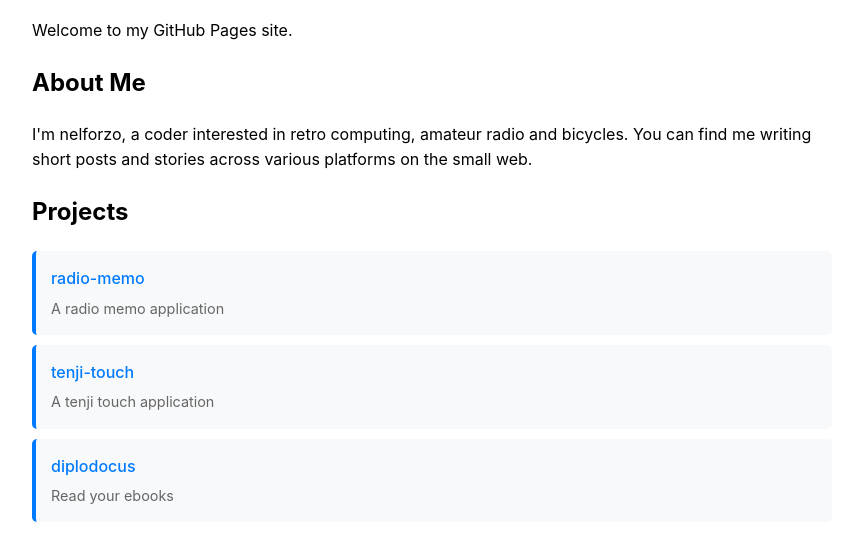
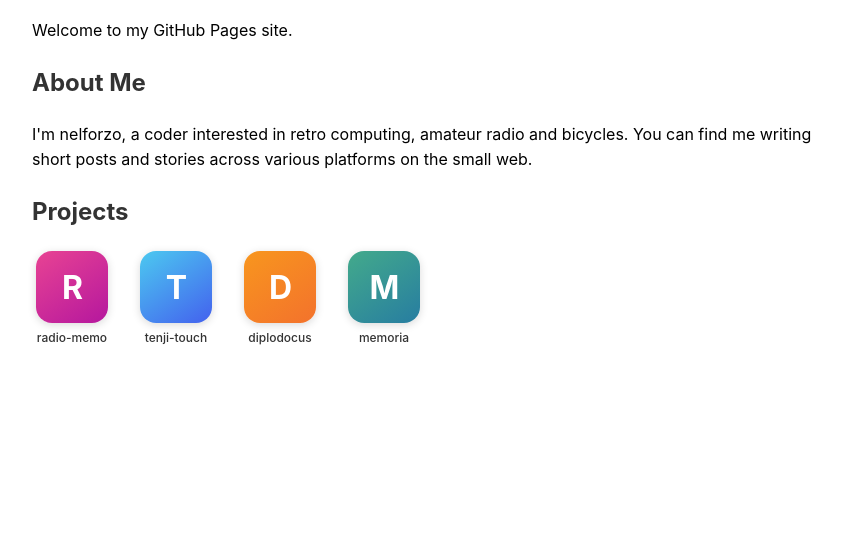
Before and after one commit to nelforzo/nelforzo.github.io, a plain HTML site: page index.html in a window 1280 px wide. Shown: the part 108-668 px from the top of the page, without its empty margins (208-1050 px from the left). Drawn offline with Linux system fonts and the light colour scheme.

Commit message:
Restyle projects as iOS-style app icons
Co-Authored-By: Claude Sonnet 4.6 <noreply@anthropic.com>

```diff
--- a/index.html
+++ b/index.html
@@ -17,30 +17,59 @@
             border-bottom: 2px solid #eee;
             padding-bottom: 10px;
         }
-        .directory {
+        h2 {
+            color: #333;
+        }
+        .app-grid {
             list-style: none;
             padding: 0;
+            display: flex;
+            flex-wrap: wrap;
+            gap: 24px;
+            margin: 20px 0;
         }
-        .directory li {
-            margin: 10px 0;
-            padding: 15px;
-            background: #f8f9fa;
-            border-radius: 5px;
-            border-left: 4px solid #007bff;
+        .app-grid li {
+            display: flex;
+            flex-direction: column;
+            align-items: center;
+            width: 80px;
         }
-        .directory a {
+        .app-grid a {
+            display: flex;
+            flex-direction: column;
+            align-items: center;
             text-decoration: none;
-            color: #007bff;
+            gap: 8px;
+        }
+        .app-icon {
+            width: 72px;
+            height: 72px;
+            border-radius: 16px;
+            display: flex;
+            align-items: center;
+            justify-content: center;
+            font-size: 32px;
+            font-weight: 700;
+            color: white;
+            letter-spacing: -1px;
+            box-shadow: 0 2px 8px rgba(0,0,0,0.15);
+            transition: transform 0.12s ease, box-shadow 0.12s ease;
+        }
+        .app-grid a:hover .app-icon {
+            transform: scale(1.07);
+            box-shadow: 0 4px 16px rgba(0,0,0,0.2);
+        }
+        .app-name {
+            font-size: 12px;
+            color: #333;
+            text-align: center;
             font-weight: 500;
+            line-height: 1.2;
         }
-        .directory a:hover {
-            text-decoration: underline;
-        }
-        .description {
-            color: #666;
-            font-size: 0.9em;
-            margin-top: 5px;
-        }
+        .icon-radio  { background: linear-gradient(145deg, #e84393, #b5179e); }
+        .icon-tenji  { background: linear-gradient(145deg, #4cc9f0, #4361ee); }
+        .icon-diplo  { background: linear-gradient(145deg, #f8961e, #f3722c); }
+        .icon-memo   { background: linear-gradient(145deg, #43aa8b, #277da1); }
     </style>
 </head>
 <body>
@@ -51,18 +80,30 @@
     <p>I'm nelforzo, a coder interested in retro computing, amateur radio and bicycles. You can find me writing short posts and stories across various platforms on the small web.</p>
 
     <h2>Projects</h2>
-    <ul class="directory">
+    <ul class="app-grid">
         <li>
-            <a href="radio-memo/">radio-memo</a>
-            <div class="description">A radio memo application</div>
+            <a href="radio-memo/">
+                <div class="app-icon icon-radio">R</div>
+                <span class="app-name">radio-memo</span>
+            </a>
         </li>
         <li>
-            <a href="tenji-touch/">tenji-touch</a>
-            <div class="description">A tenji touch application</div>
+            <a href="tenji-touch/">
+                <div class="app-icon icon-tenji">T</div>
+                <span class="app-name">tenji-touch</span>
+            </a>
         </li>
         <li>
-            <a href="diplodocus/">diplodocus</a>
-            <div class="description">Read your ebooks</div>
+            <a href="diplodocus/">
+                <div class="app-icon icon-diplo">D</div>
+                <span class="app-name">diplodocus</span>
+            </a>
+        </li>
+        <li>
+            <a href="memoria/">
+                <div class="app-icon icon-memo">M</div>
+                <span class="app-name">memoria</span>
+            </a>
         </li>
     </ul>
 </body>
```
